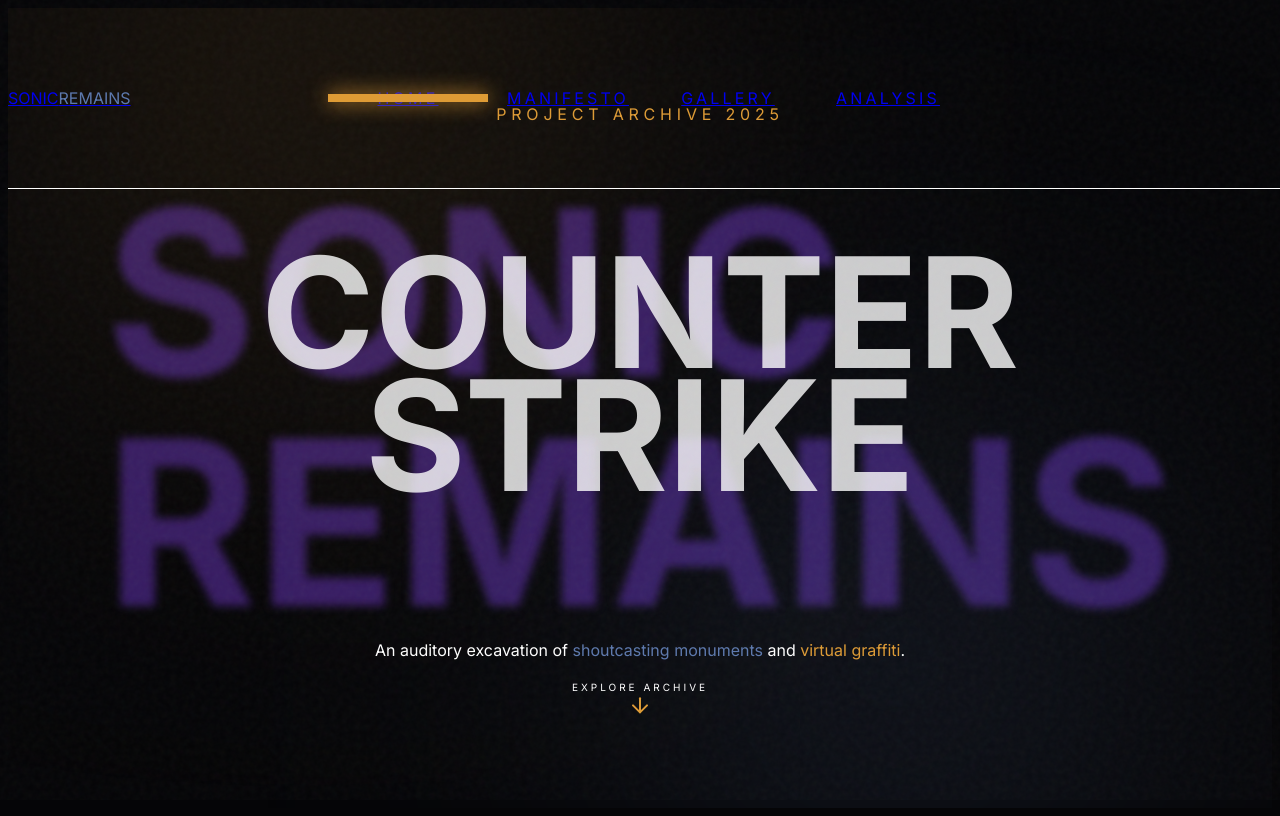
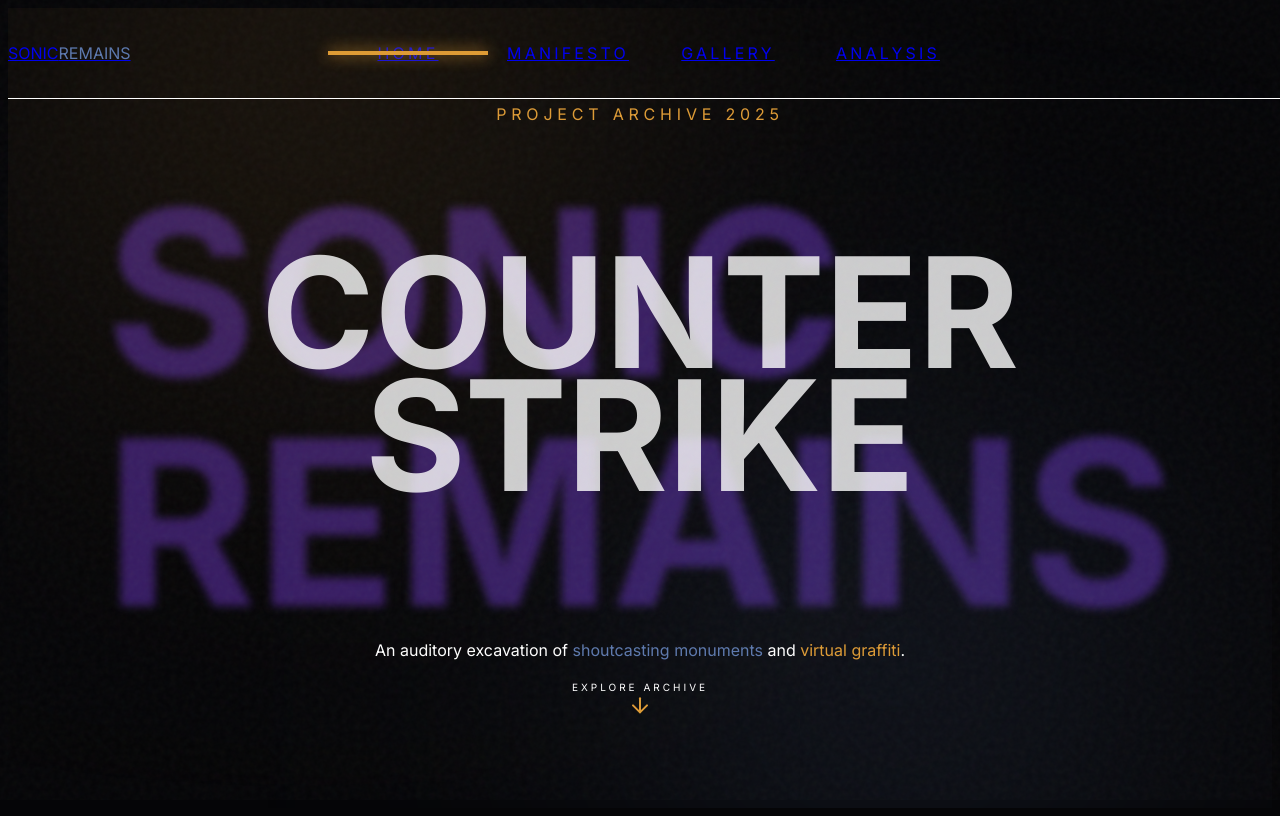
Before and after one commit to Victorxu86/cshighlight, a Next.js app: page / in a window 1280 px wide. Built offline with nearby package versions, Linux system fonts and the light colour scheme.

Commit message:
Navbar V6: Height Reduced by 50% (h-90px), Pure White Text, Fixed Bottom Active Line

```diff
--- a/src/components/Navbar.tsx
+++ b/src/components/Navbar.tsx
@@ -28,12 +28,12 @@ export default function Navbar() {
       initial={{ y: -100 }}
       animate={{ y: 0 }}
       transition={{ duration: 0.8, ease: [0.16, 1, 0.3, 1] }}
-      // Increased heights explicitly: h-[180px] -> h-[120px]
+      // Reduced height to 1/2 of previous (180px -> 90px)
       className={cn(
         "fixed top-0 left-0 right-0 z-50 w-full transition-all duration-500 border-b flex flex-col justify-center",
         scrolled
-            ? "bg-[#050507]/95 backdrop-blur-xl h-[120px] border-white/10"
-            : "bg-transparent h-[180px] border-white/5"
+            ? "bg-[#050507]/95 backdrop-blur-xl h-[70px] border-white/10"
+            : "bg-transparent h-[90px] border-white/5"
       )}
     >
       <div className="w-full h-full max-w-[1920px] mx-auto px-8 md:px-16 grid grid-cols-12 items-center relative">
@@ -41,7 +41,7 @@ export default function Navbar() {
         {/* Left: Brand (Col 1-3) */}
         <div className="col-span-3 flex items-center">
             <Link href="/" className="flex flex-col leading-none group">
-                <span className="font-display font-black text-4xl tracking-tight uppercase text-white group-hover:text-[#d8b4fe] transition-colors duration-300">
+                <span className="font-display font-black text-2xl tracking-tight uppercase text-white group-hover:text-[#d8b4fe] transition-colors duration-300">
                   Sonic<span className="text-[#5d79ae] group-hover:text-white transition-colors duration-300">Remains</span>
                 </span>
             </Link>
@@ -57,25 +57,19 @@ export default function Navbar() {
                  href={item.path}
                  className="relative h-full flex-1 flex items-center justify-center group"
                >
-                 {/* Text: Bold White -> Light Purple Hover */}
+                 {/* Text: Pure White, Bold, No Underlines */}
                  <span className={cn(
-                   "font-display text-xl font-black uppercase tracking-[0.2em] relative z-10 transition-all duration-300 transform group-hover:scale-110",
-                   // Force white by default, Light Purple on Hover
-                   isActive ? "text-white" : "text-white group-hover:text-[#d8b4fe]"
+                   "font-display text-lg font-bold uppercase tracking-[0.2em] relative z-10 transition-all duration-300",
+                   "text-white group-hover:text-[#d8b4fe]" // White by default, light purple hover
                  )}>
                    {item.name}
                  </span>
 
-                 {/* Hover Glow Effect (Purple) */}
-                 <div className="absolute inset-0 flex items-center justify-center opacity-0 group-hover:opacity-100 transition-opacity duration-300 pointer-events-none">
-                    <div className="w-20 h-20 bg-[#d8b4fe] rounded-full blur-[50px] opacity-20" />
-                 </div>
-
-                 {/* Active Line Bottom - Explicit Height & Z-Index */}
+                 {/* Active Line - Strictly at Bottom */}
                  {isActive && (
                     <motion.div
                       layoutId="navline-active"
-                      className="absolute bottom-0 left-0 w-full h-[8px] bg-[#de9b35] shadow-[0_0_20px_#de9b35] z-50"
+                      className="absolute bottom-0 left-0 w-full h-[4px] bg-[#de9b35] shadow-[0_0_15px_#de9b35] z-50"
                     />
                  )}
                </Link>
```
